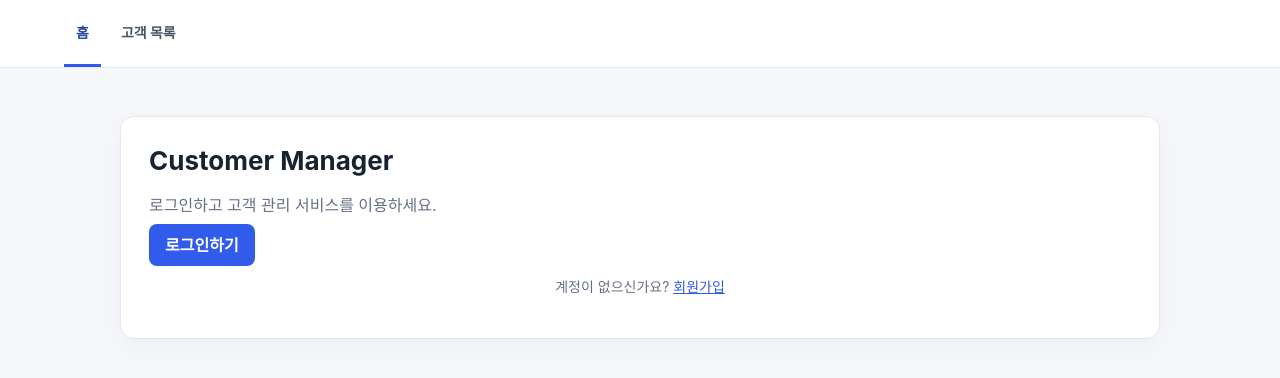
After one commit to jn4624/customer-manager-codex, a FastAPI app: page / in a window 1280 px wide. The commit adds this page. Shown: the top 378 px of the page. Run offline with FastAPI, Linux system fonts and the light colour scheme.

Commit message:
feat: 공통 홈 내비게이션과 상태 확인 경로

```diff
--- a/main.py
+++ b/main.py
@@ -65,11 +65,6 @@ async def unauthorized_request_handler(request: Request, exc: StarletteHTTPExcep
     return await http_exception_handler(request, exc)
 
 
-@app.get("/")
-def root():
-    return {"service": "Customer Manager", "status": "ok"}
-
-
 @app.get("/health")
 def health():
     return {"status": "ok"}
--- a/templates/base.html
+++ b/templates/base.html
@@ -9,7 +9,10 @@
     * { box-sizing: border-box; }
     body { margin: 0; min-height: 100vh; }
     header { height: 68px; display: flex; justify-content: space-between; align-items: center; padding: 0 5vw; background: #fff; border-bottom: 1px solid #e4e8ef; }
-    .brand { color: #182230; text-decoration: none; font-weight: 750; letter-spacing: -.02em; }
+    .primary-nav { display: flex; align-items: center; gap: 8px; height: 100%; }
+    .primary-nav a { display: inline-flex; align-items: center; height: 100%; padding: 0 12px; border-bottom: 3px solid transparent; color: #475467; text-decoration: none; font-size: 14px; font-weight: 650; }
+    .primary-nav a:hover { color: #2446a8; }
+    .primary-nav a.active { border-bottom-color: #315bea; color: #2446a8; }
     .account { display: flex; align-items: center; gap: 16px; font-size: 14px; }
     .account form { margin: 0; }
     main { width: min(1040px, 92vw); margin: 48px auto; }
@@ -27,15 +30,48 @@
     .auth-link { margin-top: 20px; text-align: center; color: #667085; font-size: 14px; }
     .auth-link a { color: #315bea; }
     .table-wrap { overflow-x: auto; margin-top: 24px; }
+    .customer-search { display: flex; align-items: flex-end; flex-wrap: wrap; gap: 12px; margin-top: 24px; }
+    .search-field { display: grid; gap: 6px; min-width: 160px; }
+    .search-field:first-child { flex: 1 1 280px; }
+    .search-field label { margin: 0; font-size: 13px; }
+    .search-field input, .search-field select { width: 100%; min-height: 42px; border: 1px solid #cfd6e1; border-radius: 8px; padding: 9px 12px; background: #fff; color: inherit; font: inherit; }
+    .button.secondary { color: #344054; border: 1px solid #d0d5dd; background: #fff; padding: 10px 14px; font-weight: 600; }
+    .visually-hidden { position: absolute; width: 1px; height: 1px; padding: 0; margin: -1px; overflow: hidden; clip: rect(0, 0, 0, 0); white-space: nowrap; border: 0; }
+    .section-heading { display: flex; justify-content: space-between; align-items: center; gap: 16px; }
+    .form-grid { display: grid; grid-template-columns: repeat(2, minmax(0, 1fr)); gap: 0 20px; }
+    .form-actions { display: flex; gap: 12px; align-items: center; margin-top: 22px; }
+    .danger { color: #a12727; border: 1px solid #f0b7b7; background: #fff; }
+    .detail-actions { display: flex; justify-content: flex-end; align-items: center; gap: 10px; }
+    .customer-detail-actions { margin: 18px 0 28px; }
+    .customer-detail-actions button { width: 116px; height: 42px; padding: 0 14px; }
+    .customer-list-actions { display: flex; align-items: center; gap: 10px; }
+    .customer-list-actions form { margin: 0; }
+    dialog { width: min(680px, 92vw); border: 1px solid #e4e8ef; border-radius: 14px; padding: 28px; color: #182230; box-shadow: 0 24px 80px #18223033; }
+    dialog::backdrop { background: #18223066; }
+    .customer-create-actions { display: flex; justify-content: flex-end; gap: 10px; margin-top: 24px; }
+    .selection-cell { width: 42px; text-align: center; }
+    .table-wrap input[type="checkbox"] { width: auto; margin: 0; vertical-align: middle; }
+    .customer-total strong { color: #315bea; font-size: 1.08em; }
+    .pagination { display: flex; justify-content: center; align-items: center; flex-wrap: wrap; gap: 5px; margin: 24px 0 4px; }
+    .page-number, .page-step { display: inline-flex; justify-content: center; align-items: center; min-width: 34px; height: 34px; padding: 0 8px; border: 1px solid #e1e7f0; border-radius: 9px; background: #fff; color: #475467; font-size: 14px; font-weight: 650; text-decoration: none; transition: background .15s ease, border-color .15s ease, color .15s ease, transform .15s ease; }
+    .page-number:hover, .page-step:hover { border-color: #b5c5fc; background: #f4f7ff; color: #2446a8; transform: translateY(-1px); }
+    .page-number.active { border-color: #315bea; background: #315bea; color: #fff; box-shadow: 0 4px 12px #315bea33; }
+    .pagination-summary { flex-basis: 100%; margin-top: 3px; color: #667085; font-size: 12px; text-align: center; }
+    .clickable-row { cursor: pointer; }
+    .clickable-row:hover, .clickable-row:focus { background: #f5f8ff; outline: 2px solid #a9bdfc; outline-offset: -2px; }
+    button:disabled { cursor: not-allowed; opacity: .6; }
     table { width: 100%; border-collapse: collapse; white-space: nowrap; }
     th, td { text-align: left; padding: 12px; border-bottom: 1px solid #edf0f4; font-size: 14px; }
     th { color: #667085; font-weight: 600; background: #fafbfc; }
-    @media (max-width: 600px) { header { padding: 0 4vw; } main { margin: 28px auto; } .panel { padding: 22px; } .account { gap: 8px; } }
+    @media (max-width: 600px) { header { padding: 0 4vw; } main { margin: 28px auto; } .panel { padding: 22px; } .account { gap: 8px; } .section-heading { align-items: flex-start; } .form-grid { grid-template-columns: 1fr; } }
   </style>
 </head>
 <body>
   <header>
-    <a class="brand" href="{% if user %}/customers{% else %}/login{% endif %}">Customer Manager</a>
+    <nav class="primary-nav" aria-label="주요 내비게이션">
+      <a href="/"{% if request.url.path == "/" %} class="active" aria-current="page"{% endif %}>홈</a>
+      <a href="/customers"{% if request.url.path == "/customers" or request.url.path.startswith("/customers/") %} class="active" aria-current="page"{% endif %}>고객 목록</a>
+    </nav>
     <div class="account">
       {% if user %}
         <span>{{ user.name }}님 안녕하세요</span>
--- /dev/null
+++ b/templates/home.html
@@ -0,0 +1,16 @@
+{% extends "base.html" %}
+{% block title %}홈 · Customer Manager{% endblock %}
+{% block content %}
+<section class="panel">
+  {% if user %}
+  <h1>{{ user.name }}님 안녕하세요</h1>
+  <p class="muted">고객 정보를 확인하고 관리할 수 있습니다.</p>
+  <a class="button" href="/customers">고객 목록 바로가기</a>
+  {% else %}
+  <h1>Customer Manager</h1>
+  <p class="muted">로그인하고 고객 관리 서비스를 이용하세요.</p>
+  <a class="button" href="/login">로그인하기</a>
+  <p class="auth-link">계정이 없으신가요? <a href="/signup">회원가입</a></p>
+  {% endif %}
+</section>
+{% endblock %}
```
Also changed, not shown: tests/test_main.py (+10 -4 lines).
